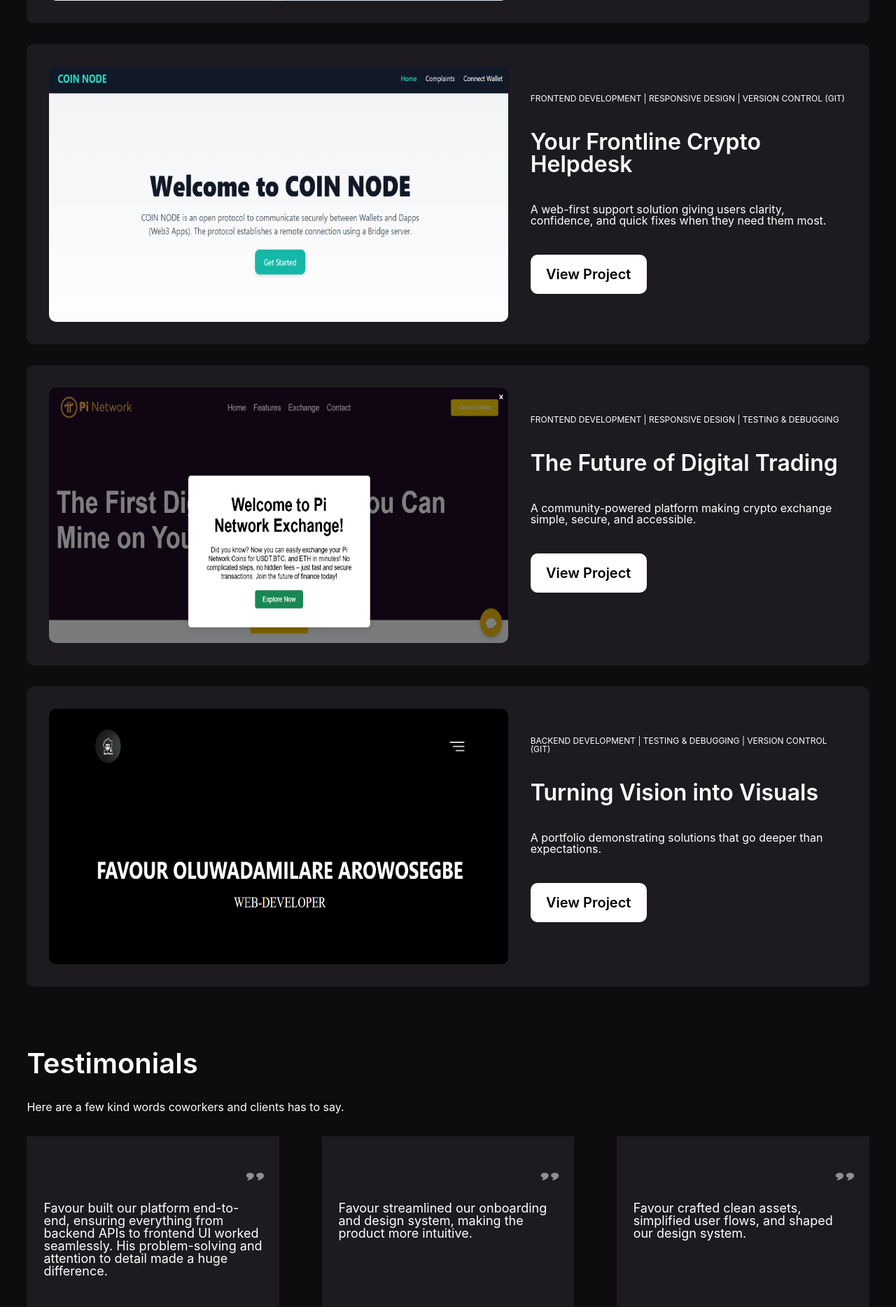
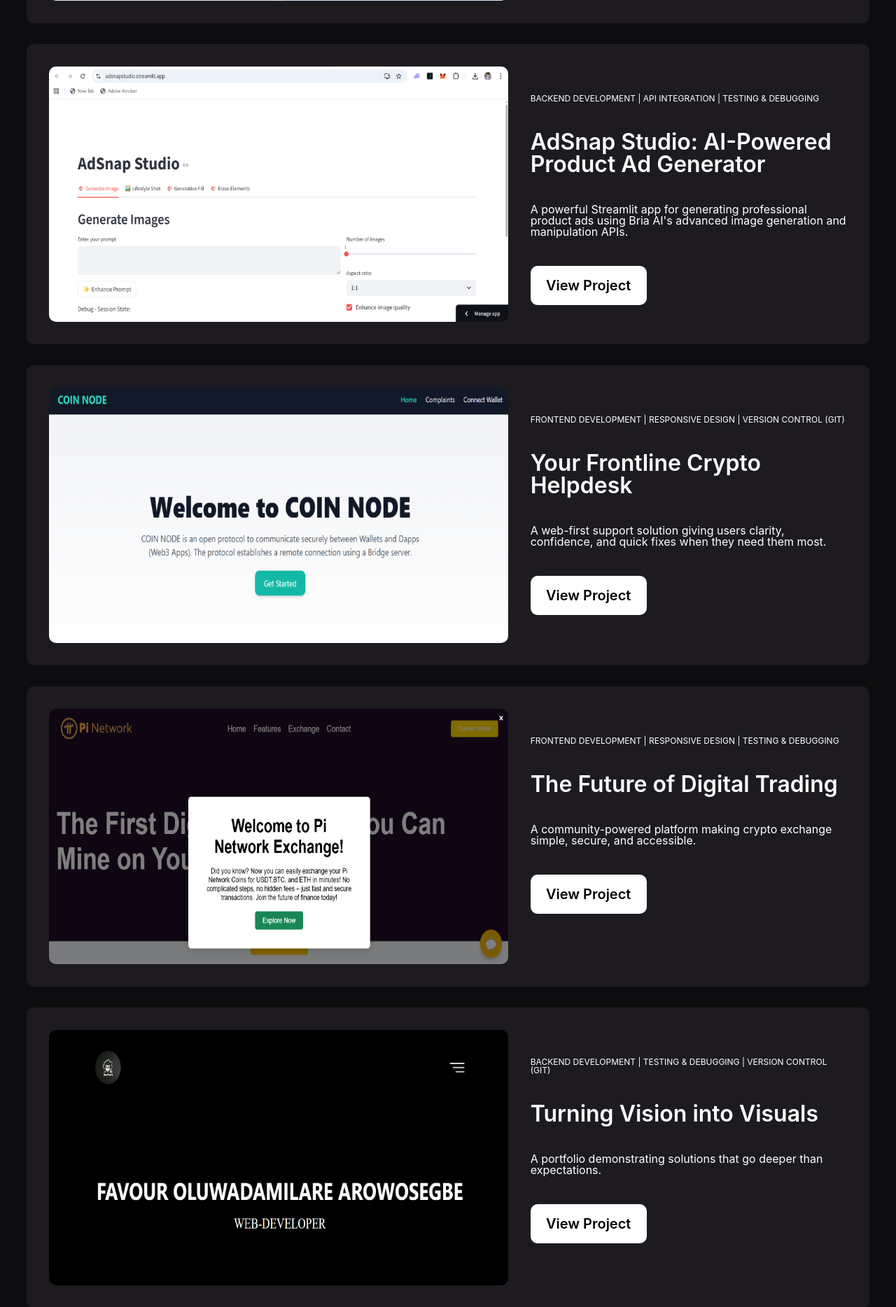
Before and after one commit to fao-spec/profile, a Django app: page / in a window 1280 px wide. Shown: the part 1101-2969 px from the top of the page at 70% size. Run offline with Django 5.2, Linux system fonts and the light colour scheme.

Commit message:
Added Adsnap Studio

```diff
--- a/Portfolio/templates/index.html
+++ b/Portfolio/templates/index.html
@@ -31,6 +31,15 @@
                     <div class="middleproject">Building Your Property’s Perfect Matchmaker</div>
                     <div class="downproject">A 24/7 digital platform making property management simpler for landlords and renting easier for tenants.</div>
                     <a href="https://property-pulse-eosin-mu.vercel.app/" target="_blank"><button class="getstarted">View Project</button></a>
+                </div>
+            </div>
+            <div class="project">
+                <div class="projectimage"><img style="width: 100%; height: 100%;" src="{% static 'images/adsnapstudio.png' %}" alt=""></div>
+                <div class="projectcontent">
+                    <div class="topproject">Backend Development | API Integration | Testing & Debugging</div>
+                    <div class="middleproject">AdSnap Studio: AI-Powered Product Ad Generator</div>
+                    <div class="downproject">A powerful Streamlit app for generating professional product ads using Bria AI's advanced image generation and manipulation APIs.</div>
+                    <a href="https://adsnapstudio.streamlit.app/" target="_blank"><button class="getstarted">View Project</button></a>
                 </div>
             </div>
             <div class="project">
```
Also changed, not shown: Portfolio/static/images/adsnapstudio.png (added), 1 other file.
